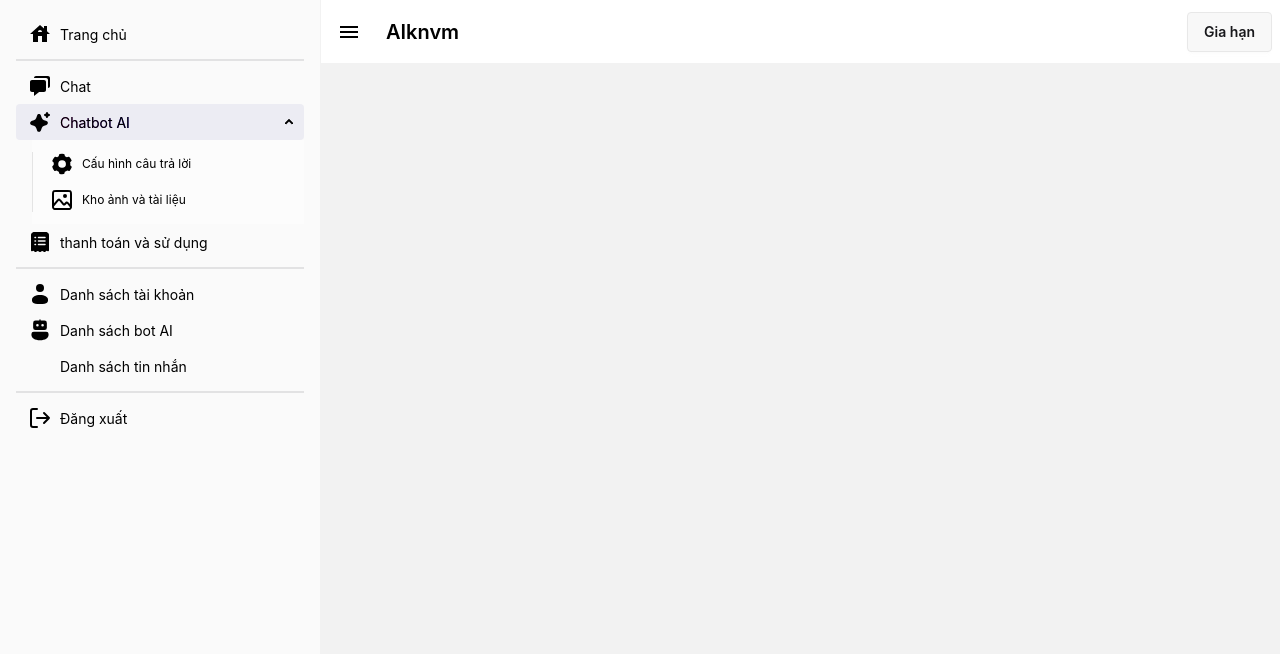
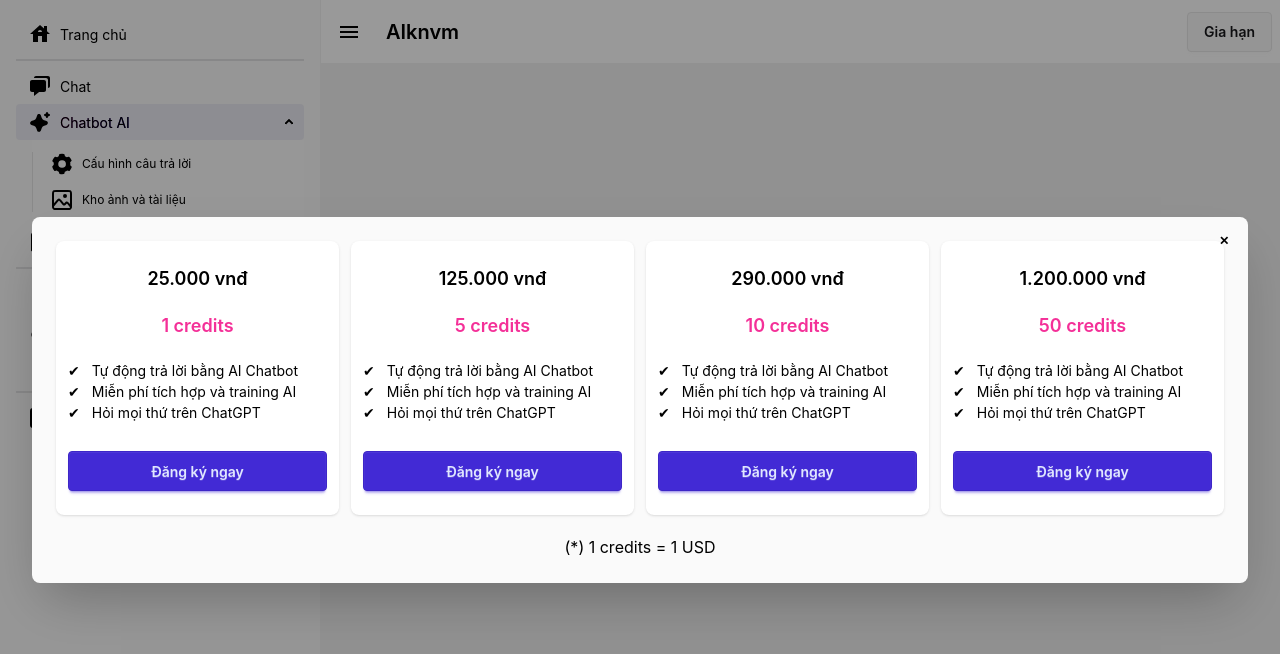
Before and after one commit to QuocLam98/aikmvm-website, a Vue app in the folder Front-End/: page /dashboard in a window 1280 px wide. Shown: the top 654 px of the page. Built offline with nearby package versions, Linux system fonts and the light colour scheme; sample sign-in values are in the browser's storage; what @iconify/tailwind4, vue-toast-notification would draw is missing.

Commit message:
sửa layout

```diff
--- a/Front-End/src/components/DashBoard.vue
+++ b/Front-End/src/components/DashBoard.vue
@@ -8,7 +8,7 @@ import axios from 'axios';
 const router = useRouter()
 const isNavOpen = ref(true)
 const checkRole = ref(true)
-const showModal2 = ref(false)
+const showModal2 = ref(true)
 const showModal3 = ref(false)
 const bankName = import.meta.env.VITE_NAME_BANK
 const bankAccount = import.meta.env.VITE_BANK_ACCOUNT
@@ -26,6 +26,7 @@ const closeModal3 = () => {
 
 const getQR = async () => {
   try {
+    const bankAccount = '0902219942' // Ví dụ tài khoản ngân hàng
     const email = localStorage.getItem('email') || 'guest@example.com'
     const amount = selectedPrice.value.replace(/\D/g, '') // Lấy giá trị tiền từ `selectedPrice` và loại bỏ ký tự không phải số
 
@@ -33,15 +34,16 @@ const getQR = async () => {
     const response = await axios.post('https://api.vietqr.io/v2/generate', {
       accountNo: bankAccount,
       accountName: 'AI kỷ nguyên vươn mình',
-      acqId: '970425',
+      acqId: '970436',
       amount: amount,
       addInfo: email,
       format: 'text',
       template: 'compact'
     })
+
     // Lấy URL QR và gán vào `qrImg`
-    // qrImg.value = response.data.data.qrDataURL
-    console.log(response.data) // In ra URL QR cho kiểm tra
+    qrImg.value = response.data.data.qrDataURL
+    console.log(response.data.data) // In ra URL QR cho kiểm tra
   } catch (error) {
     console.error('Có lỗi khi tạo QR:', error)
   }
@@ -95,7 +97,7 @@ const logout = () => {
 </script>
 
 <template>
-  <div :class="['drawer', { 'lg:drawer-open': isNavOpen == true }]">
+  <div :class="['drawer lg:drawer-open', { 'drawer-open': isNavOpen == true }]">
     <input id="my-drawer" type="checkbox" class="drawer-toggle" v-model="isNavOpen" />
     <div class="drawer-content bg-base-300">
       <!-- Page content here -->
```
